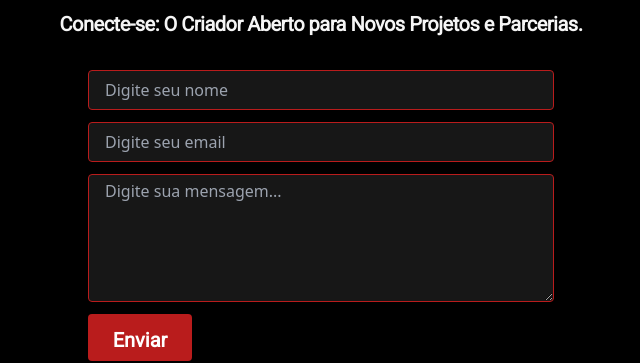
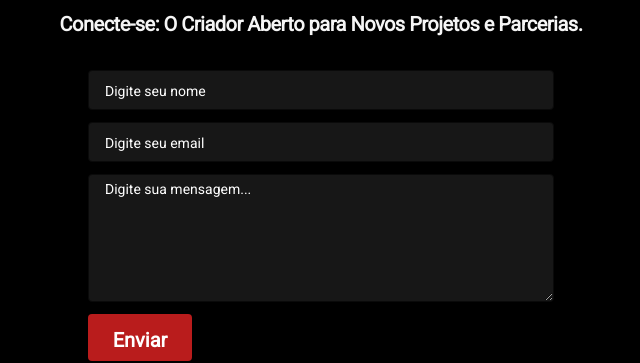
Before and after one commit to nielalencar/Niel, a React (Vite) app: page /contato in a window 1280 px wide. Shown: the part 362-725 px from the top of the page, without its empty margins (319-959 px from the left). Built offline with nearby package versions, Linux system fonts and the light colour scheme.

Commit message:
alterações de rotas em formulários, projetos e contatos

```diff
--- a/src/components/Contacts.jsx
+++ b/src/components/Contacts.jsx
@@ -31,7 +31,7 @@ export function Contacts() {
               href={`${link.href}`}
               target="_blank"
               rel="noopener noreferrer"
-              className="text-neutral-100 text-sm font-normal font-roboto inline-flex gap-2 cursor-pointer lg:hover:underline lg:hover:underline-offset-4"
+              className="text-neutral-100 text-sm font-normal font-roboto inline-flex gap-2 cursor-pointer decoration-red-700 lg:hover:underline lg:hover:underline-offset-4"
             >
               <img src={link.icon} />
               {link.name}
--- a/src/routes/Form.jsx
+++ b/src/routes/Form.jsx
@@ -18,7 +18,7 @@ export function Form() {
           className="flex flex-col items-start justify-center gap-3"
         >
           <input
-            className="w-full md:w-[466px] h-10 px-4 py-1 bg-neutral-900 rounded border border-red-700 flex-col justify-center items-start gap-2.5 inline-flex"
+            className="w-full md:w-[466px] h-10 px-4 py-1 rounded border flex-col justify-center items-start gap-2.5 inline-flex bg-neutral-900 border-neutral-950 text-white focus:placeholder:text-slate-400 focus:caret-white placeholder:text-white placeholder:text-sm placeholder:font-normal placeholder:font-roboto focus:outline-none hover:border-red-700 focus:ring-red-700 focus:ring-1"
             type="text"
             placeholder="Digite seu nome"
             onChange={(e) => setName(e.target.value)}
@@ -26,7 +26,7 @@ export function Form() {
           />
 
           <input
-            className="w-full md:w-[466px] h-10 px-4 py-1 bg-neutral-900 rounded border border-red-700 flex-col justify-center items-start gap-2.5 inline-flex"
+            className="w-full md:w-[466px] h-10 px-4 py-1 rounded border flex-col justify-center items-start gap-2.5 inline-flex bg-neutral-900 border-neutral-950 text-white focus:placeholder:text-slate-400 focus:caret-white placeholder:text-white placeholder:text-sm placeholder:font-normal placeholder:font-roboto focus:outline-none hover:border-red-700 focus:ring-red-700 focus:ring-1"
             type="text"
             placeholder="Digite seu email"
             onChange={(e) => setEmail(e.target.value)}
@@ -34,7 +34,7 @@ export function Form() {
           />
 
           <textarea
-            className="w-full md:w-[466px] h-32 px-4 py-1 bg-neutral-900 rounded border border-red-700 flex-col justify-center items-start gap-2.5 inline-flex"
+            className="w-full md:w-[466px] h-32 px-4 py-1 rounded border flex-col justify-center items-start gap-2.5 inline-flex bg-neutral-900 border-neutral-950 text-white focus:placeholder:text-slate-400 focus:caret-white placeholder:text-white placeholder:text-sm placeholder:font-normal placeholder:font-roboto focus:outline-none hover:border-red-700 focus:ring-red-700 focus:ring-1"
             placeholder="Digite sua mensagem..."
             onChange={(e) => setMessage(e.target.value)}
             value={message}
--- a/src/routes/Projects.jsx
+++ b/src/routes/Projects.jsx
@@ -29,8 +29,7 @@ export function Projects() {
         {itens.map((item) => (
           <li key={`${item.image}-${item.href}-${item.icon}-${item.title}`}>
             <a href={item.href} target="_blank" rel="noopener noreferrer">
-              <img src={item.image} className="rounded-t-lg"></img>
-              <div className="flex items-center justify-start bg-stone-900 px-6 py-2 gap-4 rounded-b-lg">
+              <div className="flex items-center justify-start bg-stone-900 px-6 py-2 gap-4 rounded-t-lg">
                 <img
                   src={item.icon}
                   className="w-[42px] h-[42px] p-2 bg-stone-950 rounded-full"
@@ -39,6 +38,7 @@ export function Projects() {
                   {item.title}
                 </h1>
               </div>
+              <img src={item.image} className="rounded-b-lg"></img>
             </a>
           </li>
         ))}
```
